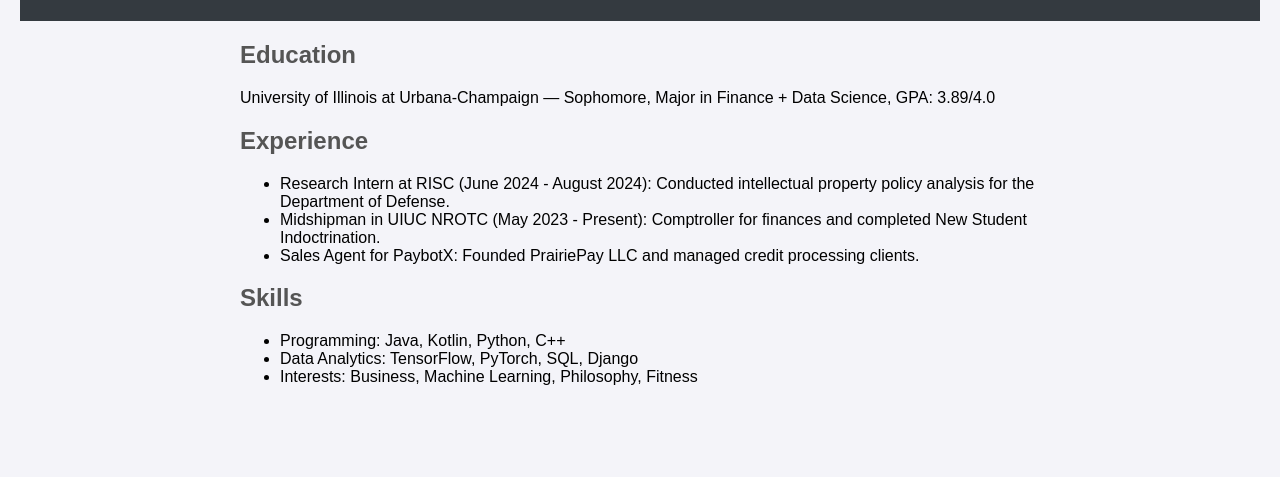
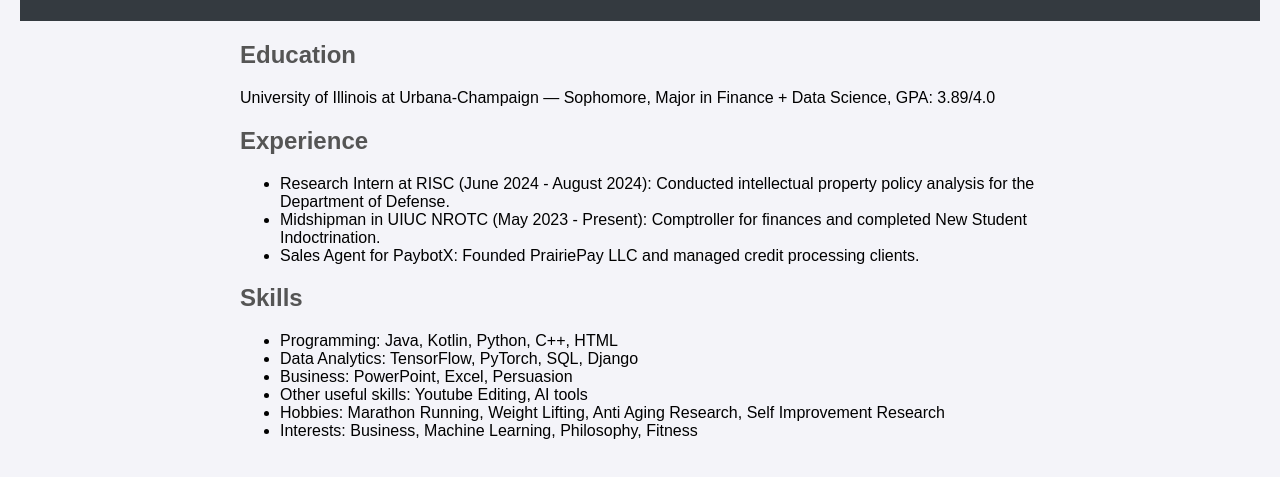
Before and after one commit to Gpeng23/Fun-Personal-Website-Project, a plain HTML site: page cv.html in a window 1280 px wide. Shown: the part 119-596 px from the top of the page. Drawn offline with Linux system fonts and the light colour scheme.

Commit message:
Update cv.html

```diff
--- a/cv.html
+++ b/cv.html
@@ -48,8 +48,11 @@
 
         <h2>Skills</h2>
         <ul>
-            <li>Programming: Java, Kotlin, Python, C++</li>
+            <li>Programming: Java, Kotlin, Python, C++, HTML</li>
             <li>Data Analytics: TensorFlow, PyTorch, SQL, Django</li>
+            <li>Business: PowerPoint, Excel, Persuasion</li>
+            <li>Other useful skills: Youtube Editing, AI tools
+            <li>Hobbies: Marathon Running, Weight Lifting, Anti Aging Research, Self Improvement Research
             <li>Interests: Business, Machine Learning, Philosophy, Fitness</li>
         </ul>
     </section>
```
